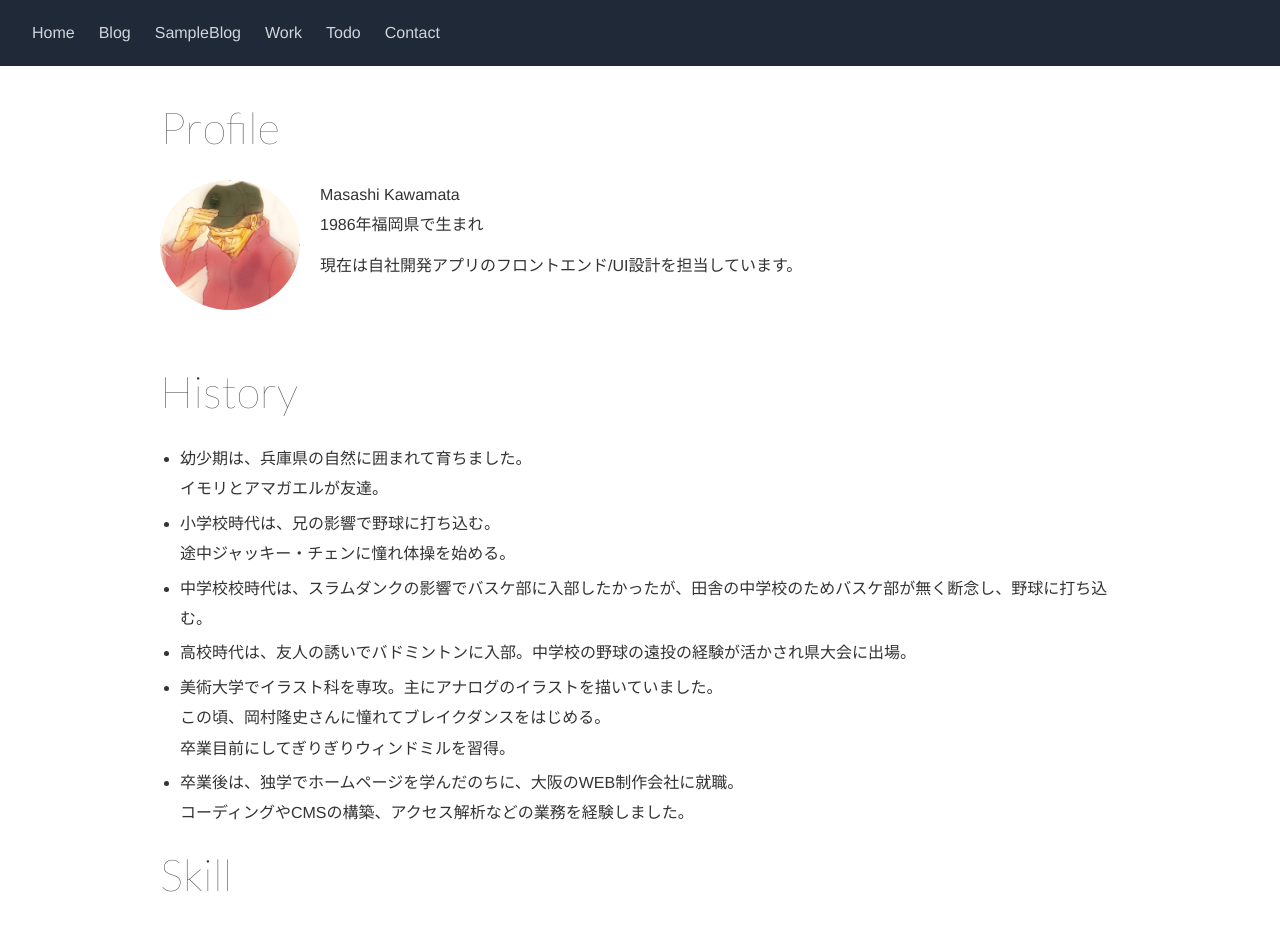
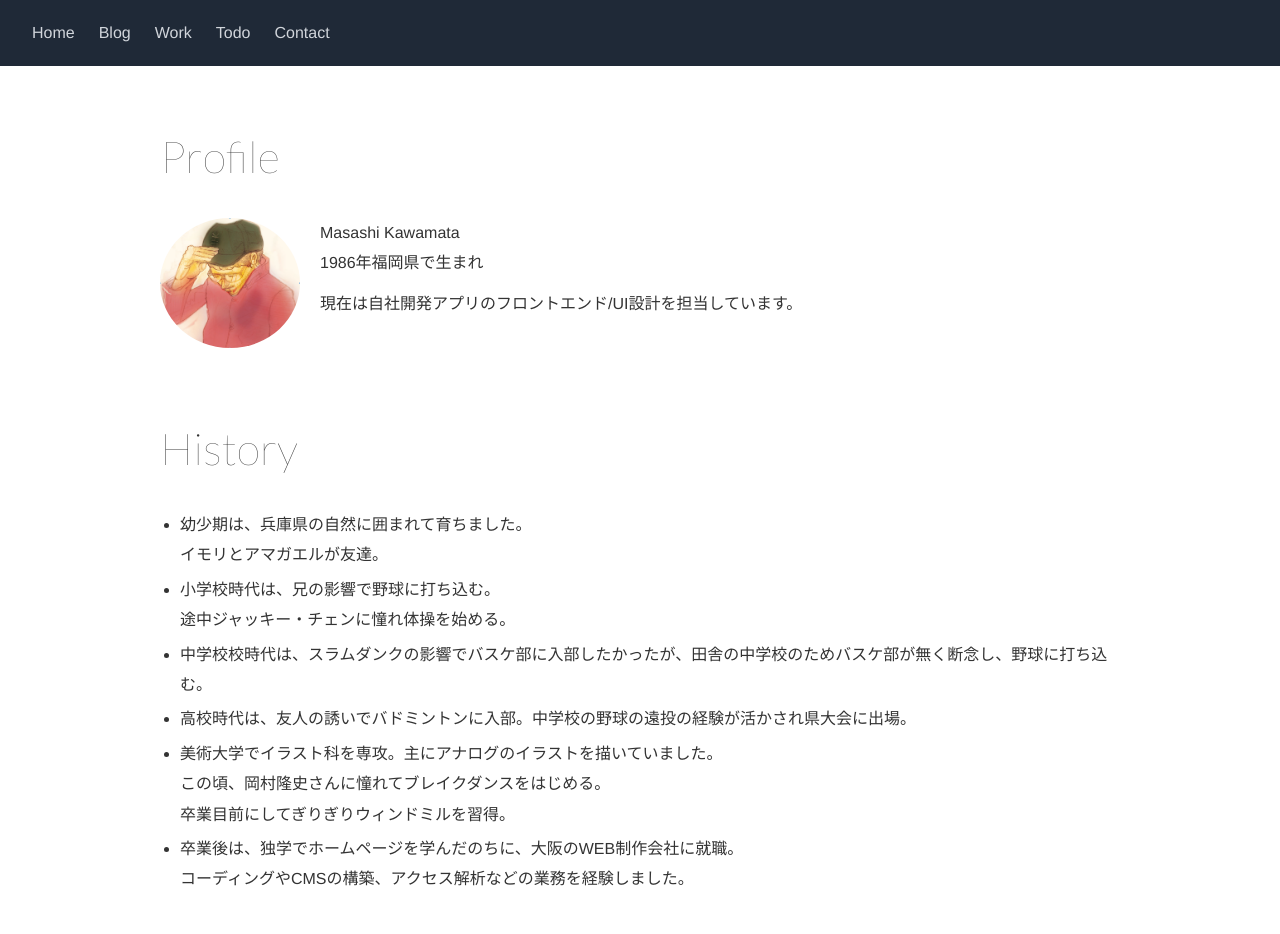
Before and after one commit to mogura7777/Portfolio, a Next.js app: page / in a window 1280 px wide. Shown: the top 934 px of the page. Built offline with nearby package versions, Linux system fonts and the light colour scheme; some icons are missing.

Commit message:
コード整理

```diff
--- a/src/components/Image.js
+++ b/src/components/Image.js
@@ -1,6 +1,5 @@
 /** @format */
 
-import Link from "next/link";
 export default function MyImage(props) {
   let fname = "./" + props.fname;
   let size = props.size + "px";
--- a/src/components/Layout.js
+++ b/src/components/Layout.js
@@ -2,9 +2,8 @@
 
 import Head from "next/head";
 import Link from "next/link";
-import Image from "next/image";
 import { ChangeThemeButton } from "./ChangeThemeButton";
-export default function Layout({ children, title = "HP by Nextjs" }) {
+export default function Layout({ children, title = "" }) {
   return (
     <div className="body">
       <Head>
@@ -25,12 +24,6 @@ export default function Layout({ children, title = "HP by Nextjs" }) {
                 className="text-gray-300 hover:bg-gray-700 px-3 py-2 rounded"
               >
                 Blog
-              </Link>
-              <Link
-                href="/_blog-page"
-                className="text-gray-300 hover:bg-gray-700 px-3 py-2 rounded"
-              >
-                SampleBlog
               </Link>
               <Link
                 href="/work"
@@ -57,7 +50,22 @@ export default function Layout({ children, title = "HP by Nextjs" }) {
           </div>
         </nav>
       </header>
-      <main className="body__box">{children}</main>
+      <div className="body__box">
+        {/* <aside className="body__side">
+          <nav>
+            <p>カテゴリー一覧</p>
+            <ul>
+              <li>
+                <a href="/news/">新着情報</a>
+              </li>
+              <li>
+                <a href="/other/">その他</a>
+              </li>
+            </ul>
+          </nav>
+        </aside> */}
+        <main className="body__main">{children}</main>
+      </div>
       <footer className="footer">
         <div className="footer__sns">
           <a
--- a/src/components/Nopage.js
+++ b/src/components/Nopage.tsx
@@ -1,5 +1,5 @@
 /** @format */
-export default function Nopage(props) {
+export default function Nopage() {
   return (
     <div className="no_page">
       <p className=" ttl">Comming soon</p>
--- a/src/components/Post.js
+++ b/src/components/Post.js
@@ -1,7 +1,9 @@
+/** @format */
+
 import Link from "next/link";
 export default function Post({ post }) {
   return (
-    <div>
+    <li>
       <span>{post.id}</span>
       {" : "}
       <Link href={`/posts/${post.id}`}>
@@ -9,6 +11,6 @@ export default function Post({ post }) {
           {post.title}
         </span>
       </Link>
-    </div>
+    </li>
   );
 }
--- a/src/pages/index.tsx
+++ b/src/pages/index.tsx
@@ -8,7 +8,7 @@ const Home: NextPage = () => {
   return (
     <Layout title="Home">
       <h1 className="ttl">Profile</h1>
-      <div className="Home__box">
+      <div className="Home__body">
         <div className="Home__img">
           <MyImage fname="../img/001.png" />
         </div>
@@ -22,7 +22,7 @@ const Home: NextPage = () => {
         </div>
       </div>
       <h1 className="ttl">History</h1>
-      <div className="History__box">
+      <div className="History__body">
         <ul className="History__list">
           <li>
             幼少期は、兵庫県の自然に囲まれて育ちました。
@@ -55,6 +55,7 @@ const Home: NextPage = () => {
         </ul>
       </div>
       <h1 className="ttl">Skill</h1>
+      <div className="Skill__body">
         <div className="Skill__box">
           <h2 className="sttl">HTML5プロフェッショナル認定試験 レベル1 取得</h2>
           <p className="txt">
@@ -67,6 +68,7 @@ const Home: NextPage = () => {
             JavaScriptなどの最新のマークアップを使ってシステム間連携や最新のマルチメディア技術に対応したWebアプリケーションや動的Webコンテンツの開発・設計ができる。
           </p>
         </div>
+      </div>
       <h1 className="ttl">Illustration</h1>
     </Layout>
   );
--- a/src/styles/globals.scss
+++ b/src/styles/globals.scss
@@ -38,7 +38,8 @@ a {
   font-family: "Lato", sans-serif;
   font-weight: 100;
   font-size: 44px;
-  margin: 0 0 10px;
+  margin: 0 0 30px;
+  line-height: 1.4;
 }
 .sttl {
   font-family: "Lato", sans-serif;
@@ -59,16 +60,23 @@ a {
   }
 }
 .body__box {
+  display: flex;
   max-width: 1000px;
   margin: 0 auto;
-  padding: 20px 20px;
+  padding: 60px 20px 20px;
 }
-.Home__box {
+.body__side {
+  width: 20%;
+}
+.body__main {
+  flex: 1;
+}
+.Home__body {
   display: flex;
-  margin: 0 0 40px;
+  margin: 0 0 70px;
 }
 @media screen and (max-width: 480px) {
-  .Home__box {
+  .Home__body {
     display: block;
   }
 }
@@ -85,6 +93,12 @@ a {
     max-width: 50%;
     margin: 0 auto 20px;
   }
+}
+.History__body {
+  margin: 0 0 70px;
+}
+.Skill__body {
+  margin: 0 0 70px;
 }
 .Skill__box {
   margin: 0 0 20px;
```
Lines whose indentation alone changed are shown as unchanged.
